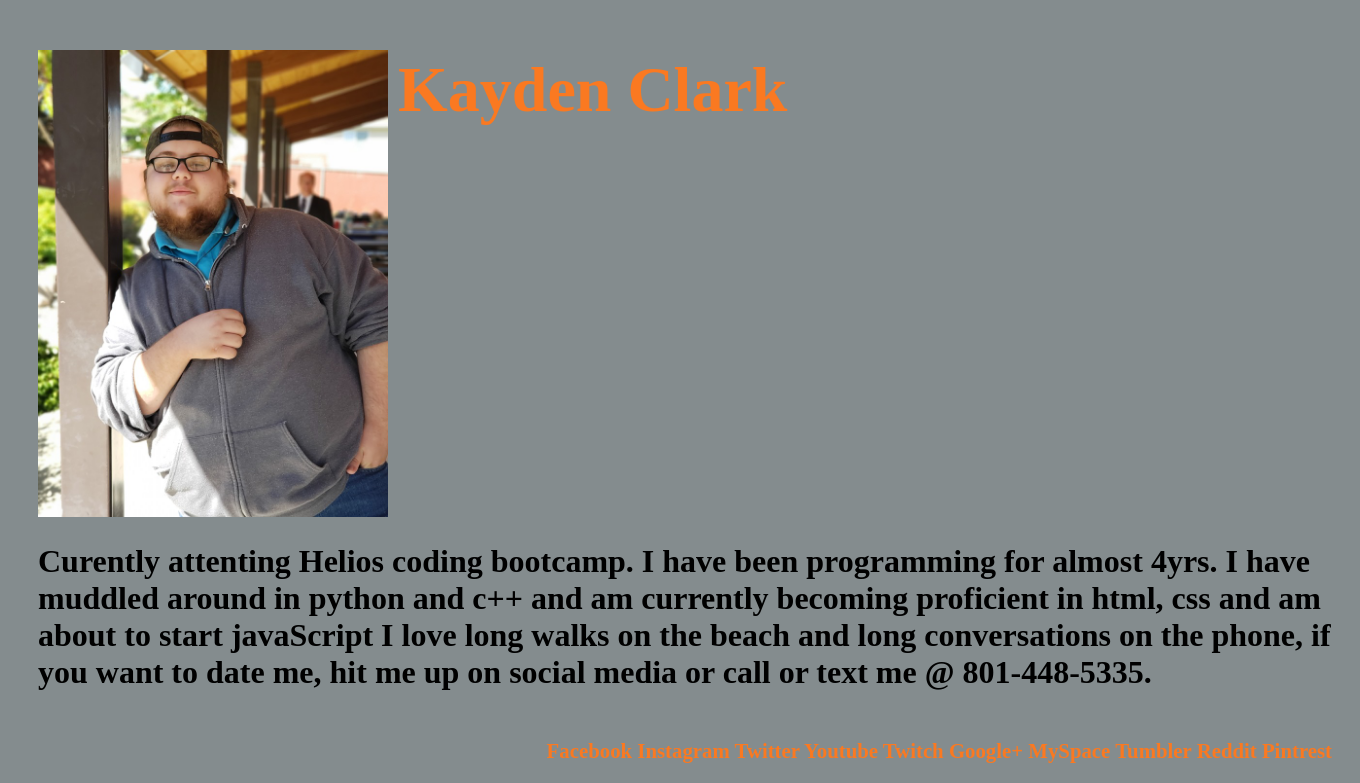
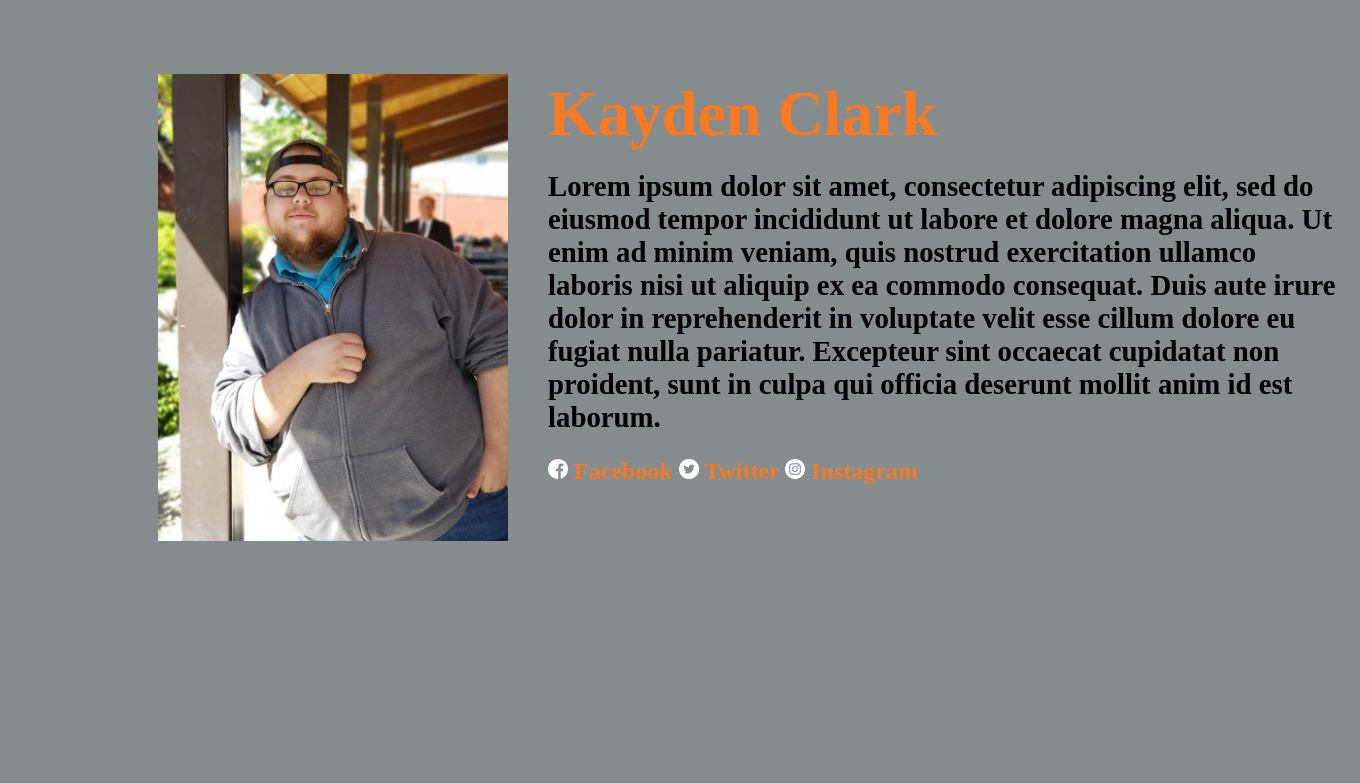
Before and after one commit to KaydenClark/portfolio, a PHP site: page /index.html in a window 1360 px wide. Shown: the part 54-837 px from the top of the page. After the commit the page ends 595 px from the top, so only its background shows below. Run offline with PHP 8.4, Linux system fonts and the light colour scheme.

Commit message:
update10.11

```diff
--- a/index.css
+++ b/index.css
@@ -4,51 +4,61 @@
     grid-template-areas: 'house home asist about person contact';
     padding: 3px;
 }
+#body{
+    display: grid;
+    border: solid;
+}
 .icons{
     border: 3px solid #000000;
     padding: 5px;
     font-size: 1.38em;
+    filter: invert(100%);
 }
 .nav{
     padding: 5px;
     font-size: 1.38em;
     text-align: left;
 }
+.bio{
+    border-style: hidden;
+    width: 800px;
+    height: auto;
+}
 #profile_pic{
     width: 350px;
     height: auto;
     float: left;
     margin-top: 50px;
-    margin-left: 30px;
+    margin-left: 150px;
 }
 #name{
     font-size: 4em;
     color: #FA7921;
     float: left;
-    margin-left: 10px;
+    margin-left: 40px;
+    margin-bottom: -5px;
 }
 a{
     color: #FA7921;
     text-decoration: none;
 }
-.icons{
-    filter: invert(100%);
-}
 html{
     background-color: #848C8E;
 }
 #bio{
-    font-size: 2em;
+    font-size: 1.8em;
     color: #000000;
-    float: top;
     float: left;
-    margin-left: 30px;
-    margin-right: 20px;
+    margin-left: 40px;
 }
-#social{
-    font-size: 1.3em;
+h3{
+    font-size: 1.5em;
+    margin-left: 540px;
     color: #FA7921;
-    float: right;
-    margin-left: 30px;
-    margin-right: 20px;
+    float: bottom;
 }
+.social{
+    filter: invert(100%);
+    width: 20px;
+    height: auto;
+}
--- a/index.html
+++ b/index.html
@@ -21,17 +21,17 @@
         </section>
     <section id="Body">
         <img id="profile_pic" class="bio" src="profile_pic.jpg" alt= "Profile Picture">
-        <h1 id="name" class="bio">
-            Kayden Clark
-        </h1>
-        <h2 class="bio" id="bio">
-            Curently attenting Helios coding bootcamp. I have been programming for almost 4yrs.
-            I have muddled around in python and c++ and am currently becoming proficient in html, css and am about to start javaScript<b>
-            I love long walks on the beach and long conversations on the phone, if you want to date me,
-            hit me up on social media or call or text me @ 801-448-5335.
+        <h1 id="name" class="bio"> Kayden Clark</h1>
+        <h2 id="bio" Class="bio">
+            Lorem ipsum dolor sit amet, consectetur adipiscing elit, sed do eiusmod tempor incididunt ut labore et dolore magna aliqua. Ut enim ad minim veniam, quis nostrud exercitation ullamco laboris nisi ut aliquip ex ea commodo consequat. Duis aute irure dolor in reprehenderit in voluptate velit esse cillum dolore eu fugiat nulla pariatur. Excepteur sint occaecat cupidatat non proident, sunt in culpa qui officia deserunt mollit anim id est laborum.
         </h2>
-        <h3 class="bio" id="social">
-            Facebook Instagram Twitter Youtube Twitch Google+ MySpace Tumbler Reddit Pintrest
+        <h3 id="social" class="bio">
+            <img class="social" grid-area="face" src="facebook.png" href="https://www.facebook.com/kayden.c725"/>
+            <a href="https://www.facebook.com/kayden.c725">Facebook</a>
+            <img class="social" grid-area="tweet" src="twitter.png" href="https://twitter.com/ScrubLordKay"/>
+            <a href="https://twitter.com/ScrubLordKay">Twitter</a>
+            <img class="social" grid-area="insta" src="instagram.png" href="https://www.instagram.com/scrublordkayden/">
+            <a href="https://www.instagram.com/scrublordkayden/">Instagram</a>
         </h3>
     </section>
 </body>
--- a/index.php
+++ /dev/null
@@ -1 +0,0 @@
-<?php header( 'Location: /index.html' ) ; ?>
```
Also changed, not shown: 2index.html (+6 -9 lines), 3about-me.html (+6 -9 lines), facebook.png (added), instagram.png (added), twitter.png (added), 1 other file.
